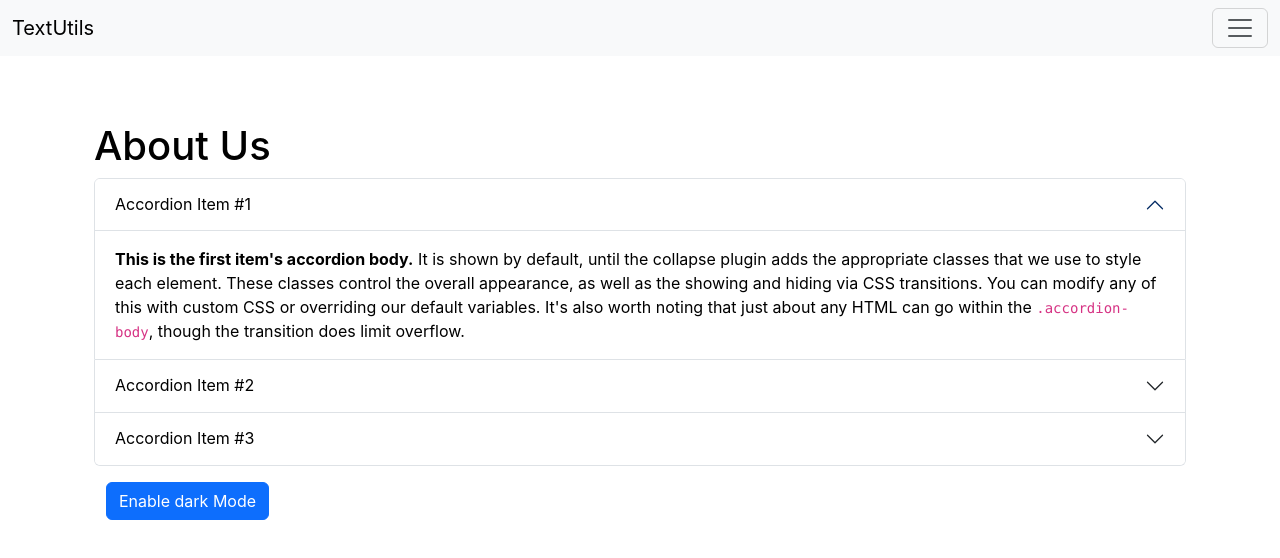
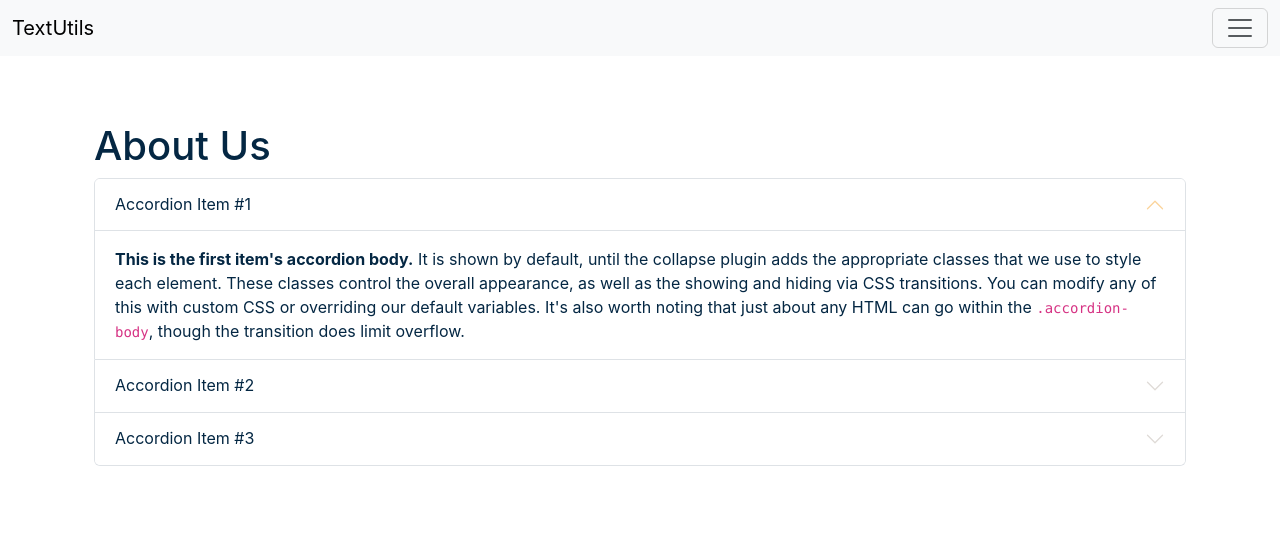
Before and after one commit to Aayushh1003/my-textutils, a React (Create React App) app: page /about in a window 1280 px wide. Shown: the top 558 px of the page. Built offline with nearby package versions, Linux system fonts and the light colour scheme.

Commit message:
sixth commit

```diff
--- a/src/App.js
+++ b/src/App.js
@@ -31,7 +31,7 @@ function App() {
   const toggleMode = ()=>{
     if(mode === "light"){
       setmode("dark");
-      document.body.style.backgroundColor = "grey";
+      document.body.style.backgroundColor = "#042743";
       showAlert("Dark mode has been enabled","success");
       // document.title = "TextUtils-Dark Mode";
     }
@@ -50,7 +50,7 @@ function App() {
       <Alert alert={alert}/>
       <div className="container my-3">
       <Routes>
-          <Route exact path="/about" element={<About/>}/>
+          <Route exact path="/about" element={<About mode={mode}/>}/>
           {/* </Route> */}
           <Route exact path="/" element={<TextForm showAlert={showAlert} heading = "Try Textutils - Word counter,Character counter, Remove extra spcaes" mode={mode} />}/>
           {/* </Route> */}
--- a/src/components/About.js
+++ b/src/components/About.js
@@ -1,37 +1,42 @@
 import React, { useState } from 'react'
 
-export default function About() {
+export default function About(props) {
 
 
-    const[myStyle,setmyStyle] = useState({
-        color: "black",
-        backgroundColor:"white"
-    })
+    // const[myStyle,setmyStyle] = useState({
+    //     color: "black",
+    //     backgroundColor:"white"
+    // })
 
-    const[btnText,setbtnText] = useState("Enable dark Mode");
+    // const[btnText,setbtnText] = useState("Enable dark Mode");
 
-    const toggleStyle = ()=>{
-        if(myStyle.color == "white"){
-            setmyStyle({
-                color:"black",
-                backgroundColor:"white"
-            })
-            setbtnText("Enable dark mode");
-        }
+    // const toggleStyle = ()=>{
+    //     if(myStyle.color == "white"){
+    //         setmyStyle({
+    //             color:"black",
+    //             backgroundColor:"white"
+    //         })
+    //         setbtnText("Enable dark mode");
+    //     }
 
-        else{
-            setmyStyle({
-                color:"white",
-                backgroundColor:"black"
-            })
-            setbtnText("Enable light mode");
-        }
+    //     else{
+    //         setmyStyle({
+    //             color:"white",
+    //             backgroundColor:"black"
+    //         })
+    //         setbtnText("Enable light mode");
+    //     }
+    // }
+
+    let myStyle = {
+        color:props.mode==="dark"?"white":"#042743",
+        backgroundColor:props.mode==="dark"?"rgb(4 38 65)":"white",
     }
 
     return (
-        <div className="container" style={myStyle}>
-            <h1 className="my-2">About Us</h1>
-            <div className="accordion" id="accordionExample">
+        <div className="container" style={myStyle} >
+            <h1 className="my-2" style={{color:props.mode==="dark"?"white":"#042743"}}>About Us</h1>
+            <div className="accordion mb-3" id="accordionExample" >
                 <div className="accordion-item">
                     <h2 className="accordion-header" id="headingOne">
                         <button className="accordion-button"  style={myStyle} type="button" data-bs-toggle="collapse" data-bs-target="#collapseOne" aria-expanded="true" aria-controls="collapseOne">
@@ -69,9 +74,9 @@ export default function About() {
                     </div>
                 </div>
             </div>
-            <div className="container my-3">
+            {/* <div className="container my-3">
             <button onClick={toggleStyle} type="button" className="btn btn-primary">{btnText}</button>
-            </div>
+            </div> */}
         </div>
     )
 }
--- a/src/components/TextForm.js
+++ b/src/components/TextForm.js
@@ -32,9 +32,7 @@ export default function TextForm(props) {
     }
 
     const handleCopy = ()=>{
-        let text = document.getElementById("myBox");
-        text.select();
-        navigator.clipboard.writeText(text.value);
+        navigator.clipboard.writeText(text);
         props.showAlert("copied","success");
     }
 
@@ -65,8 +63,8 @@ export default function TextForm(props) {
 
         <div className="container"  style={{color:props.mode==="dark"?"white":"black"}}>
             <h2>Your text summary</h2>
-            <p>{text.split(" ").filter((element)=>{element.length!=0}).length} words and {text.length} characters</p>
-            <p> {0.008*text.split(" ").filter((element)=>{element.length!=0}).length} Minutes required to read the words</p>
+            <p>{text.split(/\s+/).filter((element)=>{return element.length!=0}).length} words and {text.length} characters</p>
+            <p> {0.008*text.split(" ").filter((element)=>{return element.length!=0}).length} Minutes required to read the words</p>
             <h2>Preview</h2>
             <p>{text.length>0?text:"Enter your text in the box above to preview it here"}</p>
         </div>
--- a/src/index.css
+++ b/src/index.css
@@ -11,3 +11,7 @@ code {
   font-family: source-code-pro, Menlo, Monaco, Consolas, 'Courier New',
     monospace;
 }
+
+.accordion-button::after {
+  filter: invert(1);
+}
```
